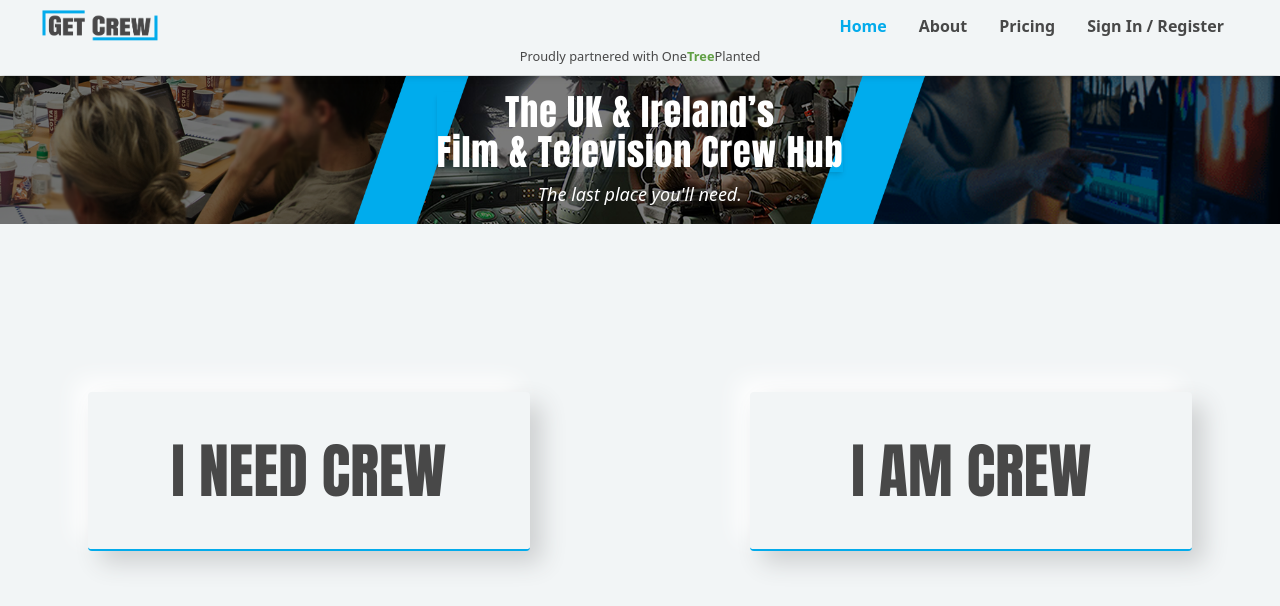
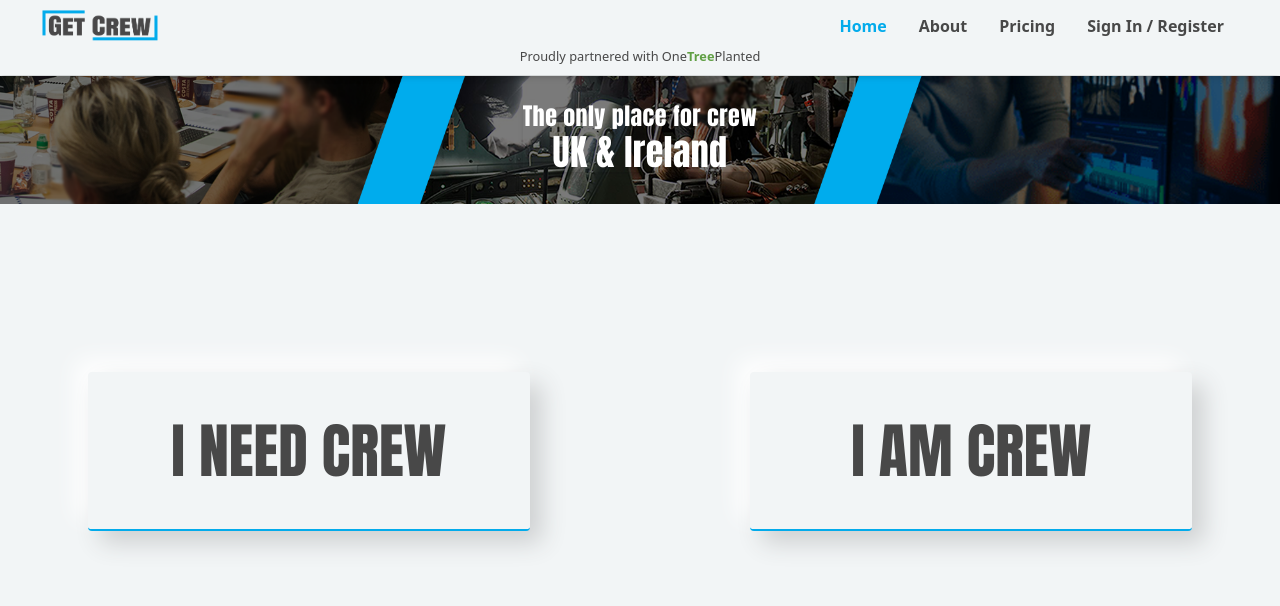
Before and after one commit to sdbxsdb/we-are-crew, a Next.js app: page / in a window 1280 px wide. Shown: the top 606 px of the page. Built offline with nearby package versions, Linux system fonts and the light colour scheme; no server answers; the database is empty.

Commit message:
new banner text

```diff
--- a/components/Banner.js
+++ b/components/Banner.js
@@ -1,13 +1,22 @@
 import React from "react";
 
+const Banner = () => {
+  return (
+    <div
+      style={{
+        backgroundImage: `url("images/newBannerBlackfaded.png")`,
+        backgroundSize: "cover",
+        backgroundPosition: "center",
+      }}
+      className="w-full flex justify-center overflow-hidden items-center h-[120px] md:h-auto relative px-4"
+    >
+      <div className="flex relative flex-col items-center px-4 py-6 rounded-full">
+        <div className="text-center text-white z-40 font-anton tracking-wide mt-4 md:mt-0 mb-0 md:mb-2 shadow-md">
+          <span className="text-2xl md:text-2xl">The only place for crew <br /></span>
+          <span className="text-2xl md:text-4xl">UK & Ireland</span>
 
-const Banner = () => {
-
-  return (
-    <div style={{ backgroundImage: `url("images/newBannerBlackfaded.png")`, backgroundSize: 'cover', backgroundPosition: 'center' }} className="w-full flex justify-center overflow-hidden items-center h-[120px] md:h-auto relative px-4">
-      <div className="flex relative flex-col items-center p-4 rounded-full">
-        <p className="text-center text-1xl md:text-4xl text-white z-40 font-anton tracking-wide mb-5 md:mb-2 shadow-md">The UK &amp; Ireland’s <br /> Film & Television Crew Hub</p>
-        <p className="text-lg text-white  bottom-0 md:bottom-12 z-50"><cite>The last place you&apos;ll need.</cite></p>
+        </div>
+        {/* <p className="text-lg text-white  bottom-0 md:bottom-12 z-50"><cite>The last place you&apos;ll need.</cite></p> */}
       </div>
       {/* <img src="/images/newBanner.png" alt="" width="100%" height="100%" className="absolute z-30 opacity-100 -top-[40px] md:-top-[110px]" /> */}
     </div>
```
